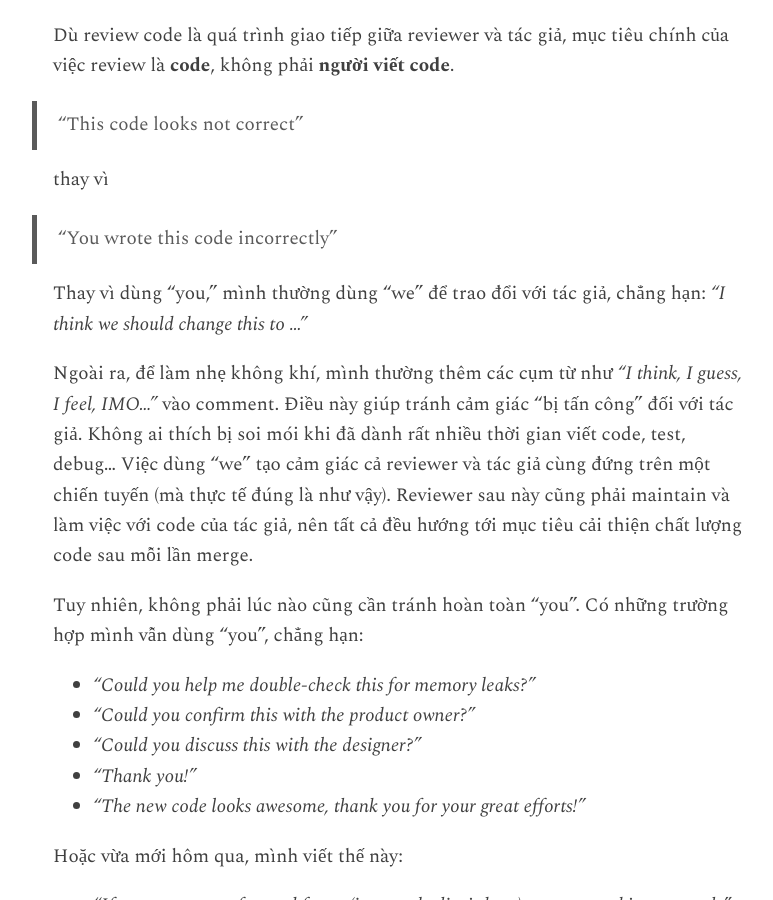
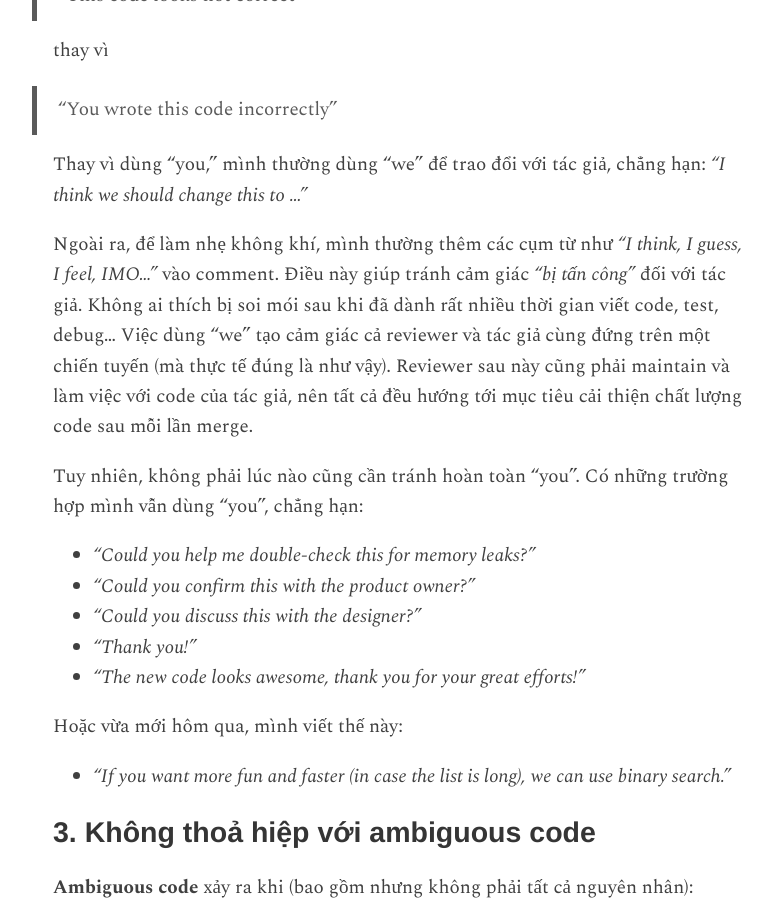
Before and after one commit to tuanchauict/iamtuna.org, a Jekyll site: the page built from docs/_posts/2024-11-30-toi-lam-gi-khi-toi-review-code.md, in a window 1280 px wide and 900 px high, scrolled down 1459 px. Shown: the whole window, without its empty margins (237-1010 px from the left). Built offline with Jekyll 4.4.1, drawn with Linux system fonts in a browser that asks for light colours; some of the changed text lies outside the part shown.

```diff
--- a/docs/_posts/2024-11-30-toi-lam-gi-khi-toi-review-code.md
+++ b/docs/_posts/2024-11-30-toi-lam-gi-khi-toi-review-code.md
@@ -45,7 +43,7 @@ thay vì
 
 Thay vì dùng “you,” mình thường dùng “we” để trao đổi với tác giả, chẳng hạn: *“I think we should change this to …”*
 
-Ngoài ra, để làm nhẹ không khí, mình thường thêm các cụm từ như _“I think, I guess, I feel, IMO…”_ vào comment. Điều này giúp tránh cảm giác “bị tấn công” đối với tác giả. Không ai thích bị soi mói khi đã dành rất nhiều thời gian viết code, test, debug… Việc dùng “we” tạo cảm giác cả reviewer và tác giả cùng đứng trên một chiến tuyến (mà thực tế đúng là như vậy). Reviewer sau này cũng phải maintain và làm việc với code của tác giả, nên tất cả đều hướng tới mục tiêu cải thiện chất lượng code sau mỗi lần merge.
+Ngoài ra, để làm nhẹ không khí, mình thường thêm các cụm từ như _“I think, I guess, I feel, IMO…”_ vào comment. Điều này giúp tránh cảm giác *“bị tấn công”* đối với tác giả. Không ai thích bị soi mói sau khi đã dành rất nhiều thời gian viết code, test, debug… Việc dùng “we” tạo cảm giác cả reviewer và tác giả cùng đứng trên một chiến tuyến (mà thực tế đúng là như vậy). Reviewer sau này cũng phải maintain và làm việc với code của tác giả, nên tất cả đều hướng tới mục tiêu cải thiện chất lượng code sau mỗi lần merge.
 
 Tuy nhiên, không phải lúc nào cũng cần tránh hoàn toàn “you”. Có những trường hợp mình vẫn dùng “you”, chẳng hạn:
 - _“Could you help me double-check this for memory leaks?”_
```
Also changed, not shown: other parts of docs/_posts/2024-11-30-toi-lam-gi-khi-toi-review-code.md (+3 -7 lines).
